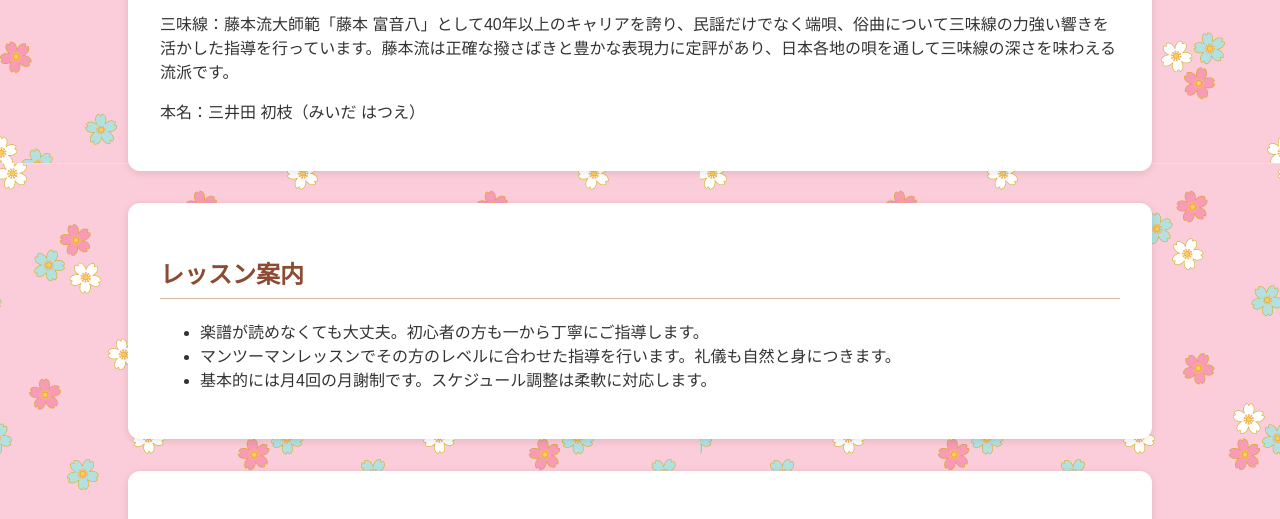
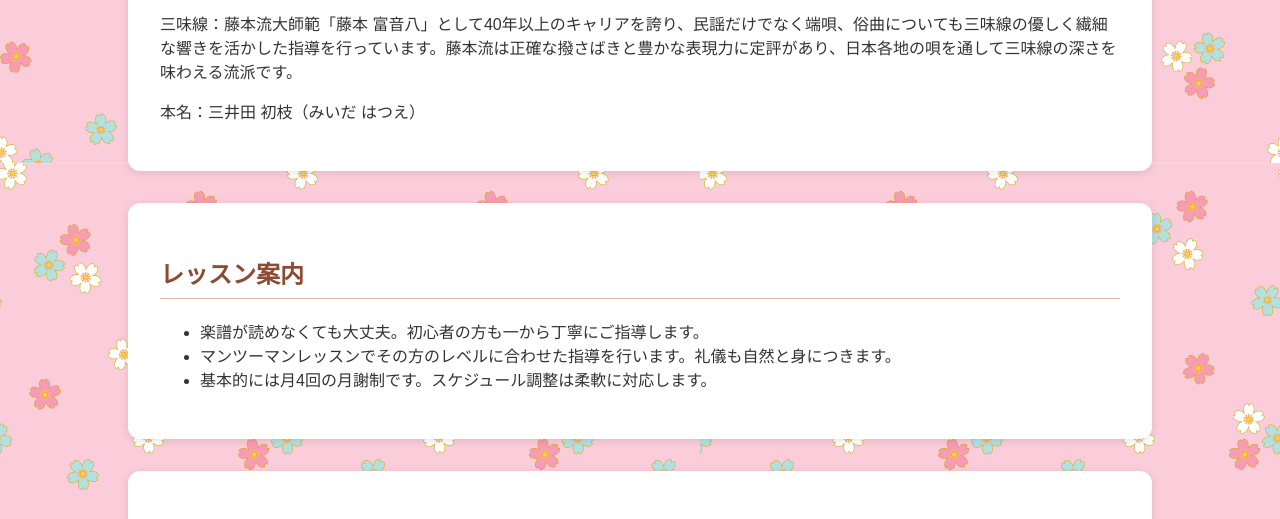
Before and after one commit to fuminico/hashukai, a plain HTML site: page index.html in a window 1280 px wide. Shown: the part 1307-1826 px from the top of the page. Drawn offline with nearby package versions, Linux system fonts and the light colour scheme.

Commit message:
Update index.html

```diff
--- a/index.html
+++ b/index.html
@@ -138,7 +138,7 @@
     </div>
 
     <p>日本舞踊：坂東流師範「坂東 舟」として70年以上の日本舞踊歴を持ち、古典から新舞踊まで幅広い演目を舞台で披露してきました。坂東流は優雅で品格ある所作が特徴で、女性らしい柔らかな動きや流れるような振付が魅力の流派です。</p>
-    <p>三味線：藤本流大師範「藤本 富音八」として40年以上のキャリアを誇り、民謡だけでなく端唄、俗曲について三味線の力強い響きを活かした指導を行っています。藤本流は正確な撥さばきと豊かな表現力に定評があり、日本各地の唄を通して三味線の深さを味わえる流派です。</p>
+    <p>三味線：藤本流大師範「藤本 富音八」として40年以上のキャリアを誇り、民謡だけでなく端唄、俗曲についても三味線の優しく繊細な響きを活かした指導を行っています。藤本流は正確な撥さばきと豊かな表現力に定評があり、日本各地の唄を通して三味線の深さを味わえる流派です。</p>
     <p>本名：三井田 初枝（みいだ はつえ）</p>
   </section>
 
```
